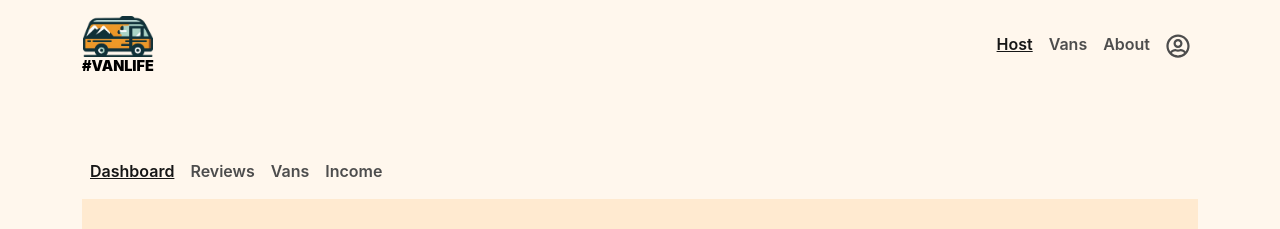
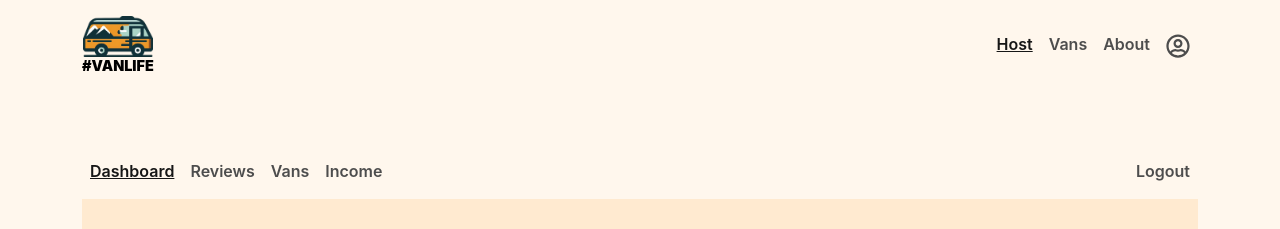
Before and after one commit to rheera/van-life, a React (Vite) app: page /host in a window 1280 px wide. Shown: the top 229 px of the page. Built offline with nearby package versions, Linux system fonts and the light colour scheme; no server answers; the database is empty; sample sign-in values are in the browser's storage.

Commit message:
add a logout button to the dashboard

```diff
--- a/src/components/HostLayout.tsx
+++ b/src/components/HostLayout.tsx
@@ -7,6 +7,10 @@ import "../scss/host.scss";
 const HostLayout = () => {
   const activeClass = ({ isActive }: { isActive: boolean }) => {
     return isActive ? "nav-link nav__link active-link" : "nav-link nav__link";
+  };
+
+  const logout = () => {
+    localStorage.removeItem("isLoggedIn");
   };
   return (
     <Container className="host site-page main-content">
@@ -29,6 +33,11 @@ const HostLayout = () => {
               Income
             </NavLink>
           </Nav>
+          <Nav>
+            <NavLink to="/login" onClick={logout} className={activeClass}>
+              Logout
+            </NavLink>
+          </Nav>
         </Navbar.Collapse>
       </Navbar>
 
--- a/src/utils/functions.ts
+++ b/src/utils/functions.ts
@@ -39,7 +39,7 @@ export async function loginUser(creds: UserCredential) {
       } else {
         reject({ message: "Invalid email or password" });
       }
-    }, 3000);
+    }, 300);
   });
 
   return await res;
--- a/src/views/Login.tsx
+++ b/src/views/Login.tsx
@@ -3,11 +3,23 @@ import Button from "react-bootstrap/Button";
 import Form from "react-bootstrap/Form";
 import FloatingLabel from "react-bootstrap/FloatingLabel";
 import { useState } from "react";
-import { useLoaderData, useLocation, useNavigate } from "react-router-dom";
+import {
+  redirect,
+  useLoaderData,
+  useLocation,
+  useNavigate,
+} from "react-router-dom";
 import { loginUser } from "../utils/functions";
 import "../scss/login.scss";
 
-export const loader = ({ request }: { request: Request }): string | null => {
+export const loader = ({
+  request,
+}: {
+  request: Request;
+}): string | null | Response => {
+  if (localStorage.getItem("isLoggedIn")) {
+    return redirect("/host");
+  }
   return new URL(request.url).searchParams.get("message");
 };
 
@@ -29,8 +41,7 @@ const Login = () => {
     loginUser(formData)
       .then((data) => {
         // don't have a method to check user tokens etc. so for now do nothing with the data
-        console.log(data);
-
+        data;
         setError(null);
         localStorage.setItem("isLoggedIn", "true");
         navigate(redirectPath, { replace: true });
```
